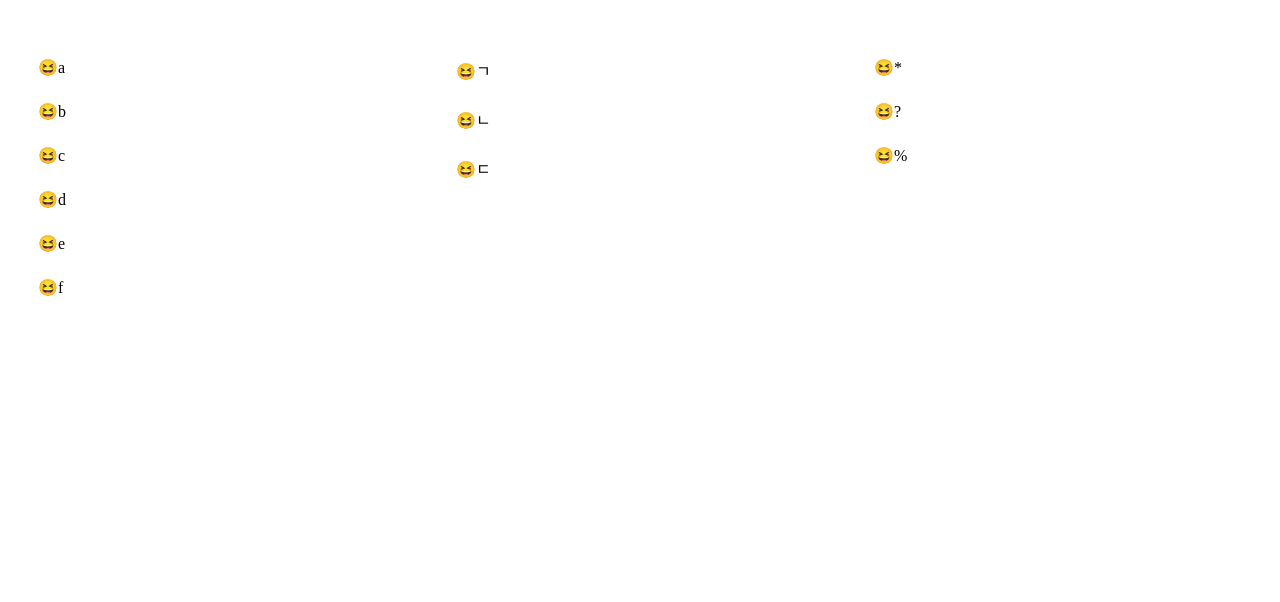
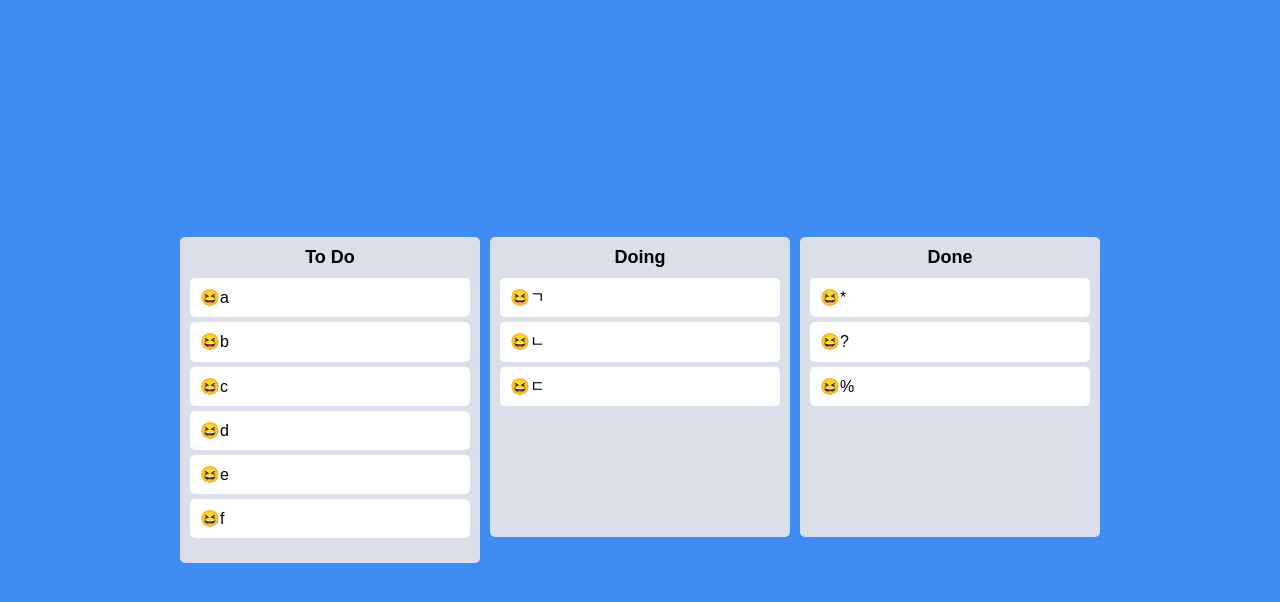
Before and after one commit to yoonjong-park/make-boards-using-react-beautiful-dnd, a React (Create React App) app: page / in a window 1280 px wide. Shown: the top 602 px of the page. Built offline with nearby package versions, Linux system fonts and the light colour scheme.

Commit message:
ADD same board movement

```diff
--- a/src/App.tsx
+++ b/src/App.tsx
@@ -7,32 +7,46 @@
 import Board from "./Components/Board";
 
 const Wrapper = styled.div`
-  padding: 20px 10px;
-  background-color: ${props => props.theme.boardColor};
-  border-radius: 5px;
-  min-height: 200px;
+  display: flex;
+  width: 100vw;
+  margin: 0 auto;
+  justify-content: center;
+  align-items: center;
+  height: 100vh;
 `;
 
 const Boards = styled.div`
-  display: grid;
+  display: flex;
+  justify-content: center;
+  align-items: flex-start;
   width: 100%;
   gap: 10px;
-  grid-template-columns: repeat(3, 1fr);
 `;
 
 function App() {
   const [toDos, setToDos] = useRecoilState(toDoState);
 
-  const onDragEnd = ({ draggableId, destination, source }: DropResult) => {
+  const onDragEnd = (info: DropResult) => {
+    const { destination, draggableId, source } = info;
     if (!destination) return;
-    // setToDos(oldToDos => {
-    //   const toDosCopy = [...oldToDos];
-    //   // 1) Delete item on source.index
-    //   toDosCopy.splice(source.index, 1);
-    //   // 2) Put back the item on the destinaton.index
-    //   toDosCopy.splice(destination?.index, 0, draggableId);
-    //   return toDosCopy;
-    // });
+
+    if (destination?.droppableId === source.droppableId) {
+      // same board
+      setToDos(allBoards => {
+        const boardCopy = [...allBoards[source.droppableId]];
+        boardCopy.splice(source.index, 1);
+        boardCopy.splice(destination?.index, 0, draggableId);
+        return {
+          ...allBoards,
+          [source.droppableId]: boardCopy,
+        };
+      });
+    }
+
+    if (destination?.droppableId !== source.droppableId) {
+      // cross board movement
+    } else {
+    }
   };
 
   return (
--- a/src/Components/Board.tsx
+++ b/src/Components/Board.tsx
@@ -4,10 +4,19 @@
 import DragabbleCard from "./DragabbleCard";
 
 const Wrapper = styled.div`
+  width: 300px;
   padding: 20px 10px;
+  padding-top: 10px;
   background-color: ${props => props.theme.boardColor};
   border-radius: 5px;
-  min-height: 200px;
+  min-height: 300px;
+`;
+
+const Title = styled.h2`
+  text-align: center;
+  font-weight: 600;
+  margin-bottom: 10px;
+  font-size: 18px;
 `;
 
 interface IBoardProps {
@@ -17,17 +26,19 @@
 
 const Board = ({ toDos, boardId }: IBoardProps) => {
   return (
+    <Wrapper>
+      <Title>{boardId}</Title>
       <Droppable droppableId={boardId}>
         {magic => (
-        <Wrapper ref={magic.innerRef} {...magic.droppableProps}>
+          <div ref={magic.innerRef} {...magic.droppableProps}>
             {toDos.map((toDo, index) => {
-            console.log("todo", toDo);
               return <DragabbleCard key={toDo} toDo={toDo} index={index} />;
             })}
             {magic.placeholder}
-        </Wrapper>
+          </div>
         )}
       </Droppable>
+    </Wrapper>
   );
 };
 
--- a/src/Components/DragabbleCard.tsx
+++ b/src/Components/DragabbleCard.tsx
@@ -15,8 +15,6 @@
 }
 
 const DragabbleCard = ({ toDo, index }: IDragabbleCardProps) => {
-  console.log(toDo, "has been rendered");
-
   return (
     <Draggable key={toDo} draggableId={toDo} index={index}>
       {magic => (
--- a/src/atoms.tsx
+++ b/src/atoms.tsx
@@ -7,8 +7,8 @@
 export const toDoState = atom<IToDoState>({
   key: "toDo",
   default: {
-    to_do: ["a", "b", "c", "d", "e", "f"],
-    doing: ["ㄱ", "ㄴ", "ㄷ"],
-    done: ["*", "?", "%"],
+    "To Do": ["a", "b", "c", "d", "e", "f"],
+    Doing: ["ㄱ", "ㄴ", "ㄷ"],
+    Done: ["*", "?", "%"],
   },
 });
--- a/src/index.tsx
+++ b/src/index.tsx
@@ -2,13 +2,86 @@
 import ReactDOM from "react-dom/client";
 
 import { RecoilRoot } from "recoil";
+import { ThemeProvider } from "styled-components";
+
 import App from "./App";
+import { darkTheme } from "./theme";
+
+import { createGlobalStyle } from "styled-components";
+
+const GlobalStyle = createGlobalStyle`
+  @import url('https://fonts.googleapis.com/css2?family=Source+Sans+Pro:wght@300;400&display=swap');
+  html, body, div, span, applet, object, iframe,
+  h1, h2, h3, h4, h5, h6, p, blockquote, pre,
+  a, abbr, acronym, address, big, cite, code,
+  del, dfn, em, img, ins, kbd, q, s, samp,
+  small, strike, strong, sub, sup, tt, var,
+  b, u, i, center,
+  dl, dt, dd, menu, ol, ul, li,
+  fieldset, form, label, legend,
+  table, caption, tbody, tfoot, thead, tr, th, td,
+  article, aside, canvas, details, embed,
+  figure, figcaption, footer, header, hgroup,
+  main, menu, nav, output, ruby, section, summary,
+  time, mark, audio, video {
+    margin: 0;
+    padding: 0;
+    border: 0;
+    font-size: 100%;
+    font: inherit;
+    vertical-align: baseline;
+  }
+  /* HTML5 display-role reset for older browsers */
+  article, aside, details, figcaption, figure,
+  footer, header, hgroup, main, menu, nav, section {
+    display: block;
+  }
+  /* HTML5 hidden-attribute fix for newer browsers */
+  *[hidden] {
+      display: none;
+  }
+  body {
+    line-height: 1;
+  }
+  menu, ol, ul {
+    list-style: none;
+  }
+  blockquote, q {
+    quotes: none;
+  }
+  blockquote:before, blockquote:after,
+  q:before, q:after {
+    content: '';
+    content: none;
+  }
+  table {
+    border-collapse: collapse;
+    border-spacing: 0;
+  }
+  * {
+    box-sizing: border-box;
+  }
+  body {
+    font-weight: 300;
+    font-family: 'Source Sans Pro', sans-serif;
+    background-color:${props => props.theme.bgColor};
+    color:black;
+    line-height: 1.2;
+  }
+  a {
+    text-decoration:none;
+    color:inherit;
+  }
+`;
 
 const root = ReactDOM.createRoot(
   document.getElementById("root") as HTMLElement
 );
 root.render(
   <RecoilRoot>
-    <App />
+    <ThemeProvider theme={darkTheme}>
+      <GlobalStyle />
+      <App />
+    </ThemeProvider>
   </RecoilRoot>
 );
--- /dev/null
+++ b/src/theme.ts
@@ -0,0 +1,7 @@
+import { DefaultTheme } from "styled-components";
+
+export const darkTheme: DefaultTheme = {
+  bgColor: "#3F8CF2",
+  boardColor: "#DADFE9",
+  cardColor: "white",
+};
```
Also changed, not shown: src/styled.d.ts (added, +9 -0 lines). Lines whose indentation alone changed are shown as unchanged.
